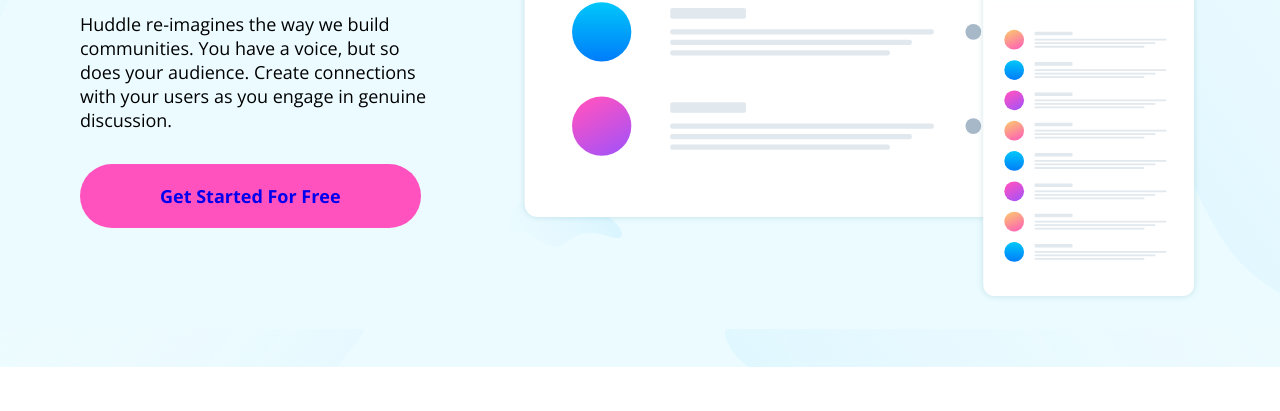
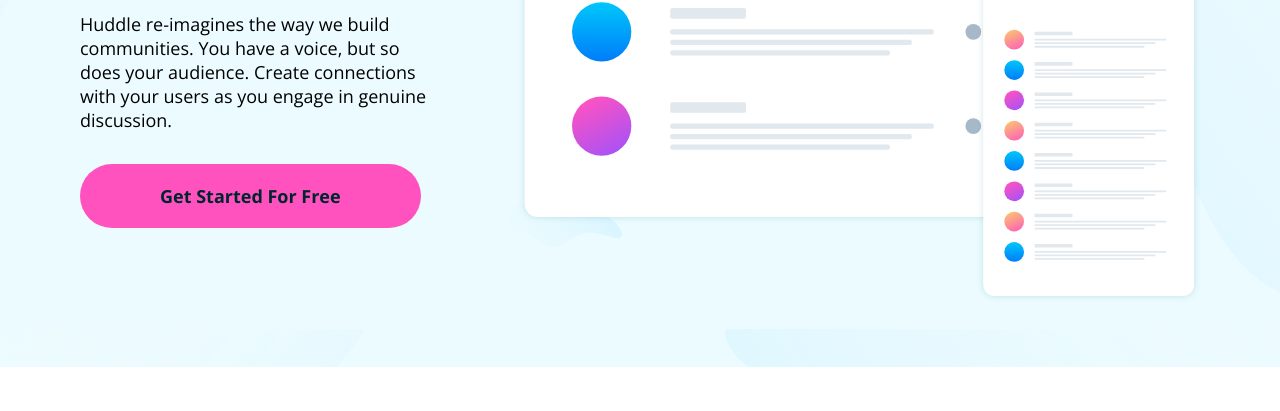
Before and after one commit to rafacalvo/huddle-full-landing-block, a plain HTML site: page index.html in a window 1280 px wide. Shown: the part 389-800 px from the top of the page. Drawn offline with nearby package versions, Linux system fonts and the light colour scheme.

Commit message:
Update style.css

```diff
--- a/style.css
+++ b/style.css
@@ -36,7 +36,7 @@ ul {
 }
 
 a:link {
-  /* color: var(--very-d-cyan); */
+  color: var(--very-d-cyan);
   text-decoration: none;
 }
 
```
